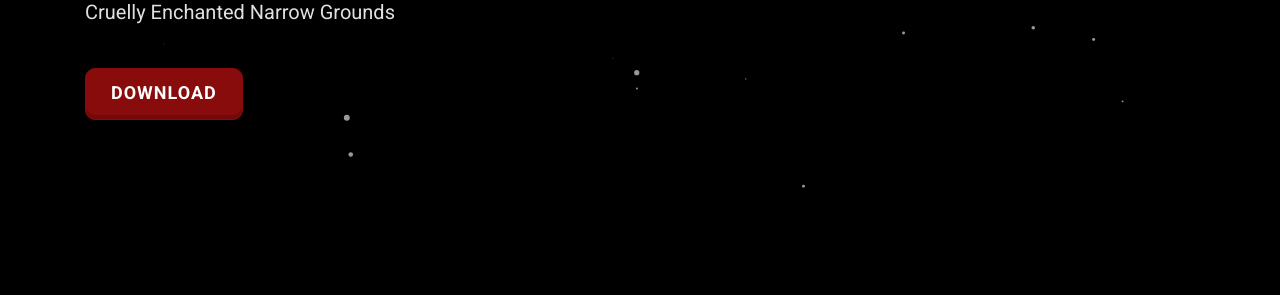
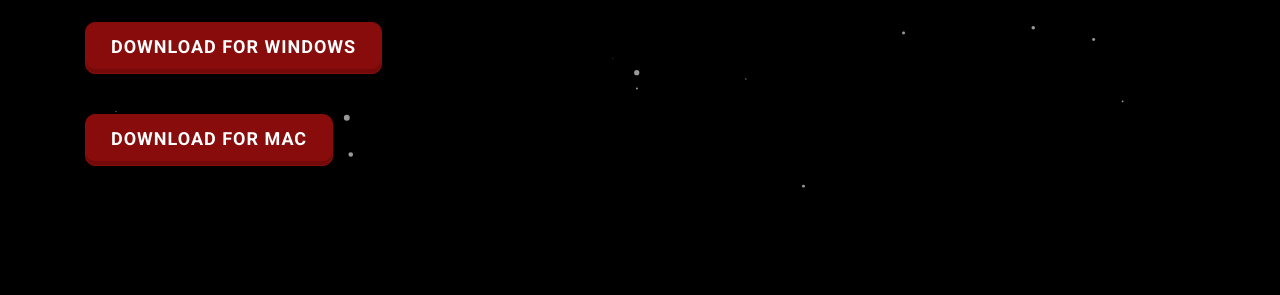
Before and after one commit to cenggame/cenggame.github.io, a plain HTML site: page index.html in a window 1280 px wide. Shown: the part 429-724 px from the top of the page. Drawn offline with Linux system fonts and the light colour scheme.

Commit message:
Mac Build Added

```diff
--- a/index.html
+++ b/index.html
@@ -239,7 +239,10 @@
                 <p class="heading-sub small bold-400 margin-b-0">Cruelly Enchanted Narrow Grounds</p>
                 <a href="https://drive.google.com/drive/folders/1SsSxepcdJOt8-mqubg1G-6xDdM_2Z5o5?usp=sharing"
                    target="_blank" class="button button-3d radius-10 color-button-default button-large margin-t-40 solid"
-                   data-nc-smd="margin-t-40">Download</a>
+                   data-nc-smd="margin-t-40">Download for Windows</a> <br>
+                <a href="https://drive.google.com/file/d/1UcVemSyPUgDCgryEa4OXbqarjtR3afvg/view"
+                   target="_blank" class="button button-3d radius-10 color-button-default button-large margin-t-40 solid"
+                   data-nc-smd="margin-t-40">Download for Mac</a>
             </div>
         </div>
 
```
